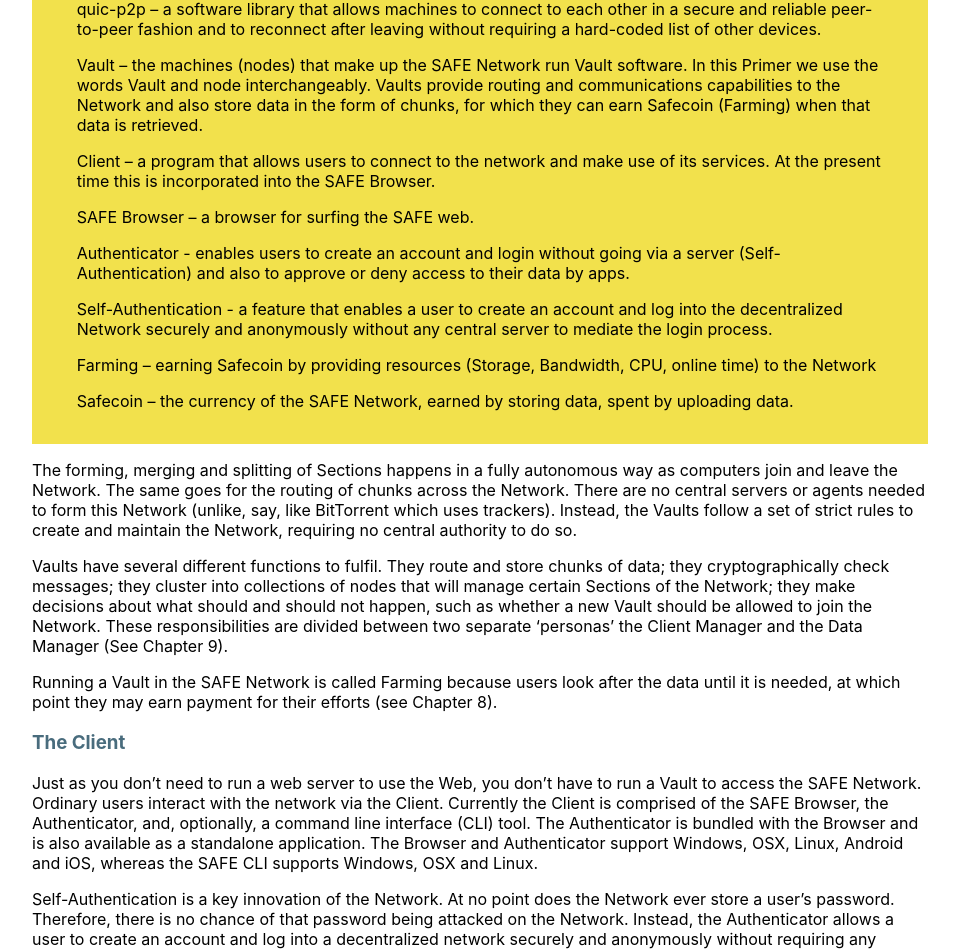
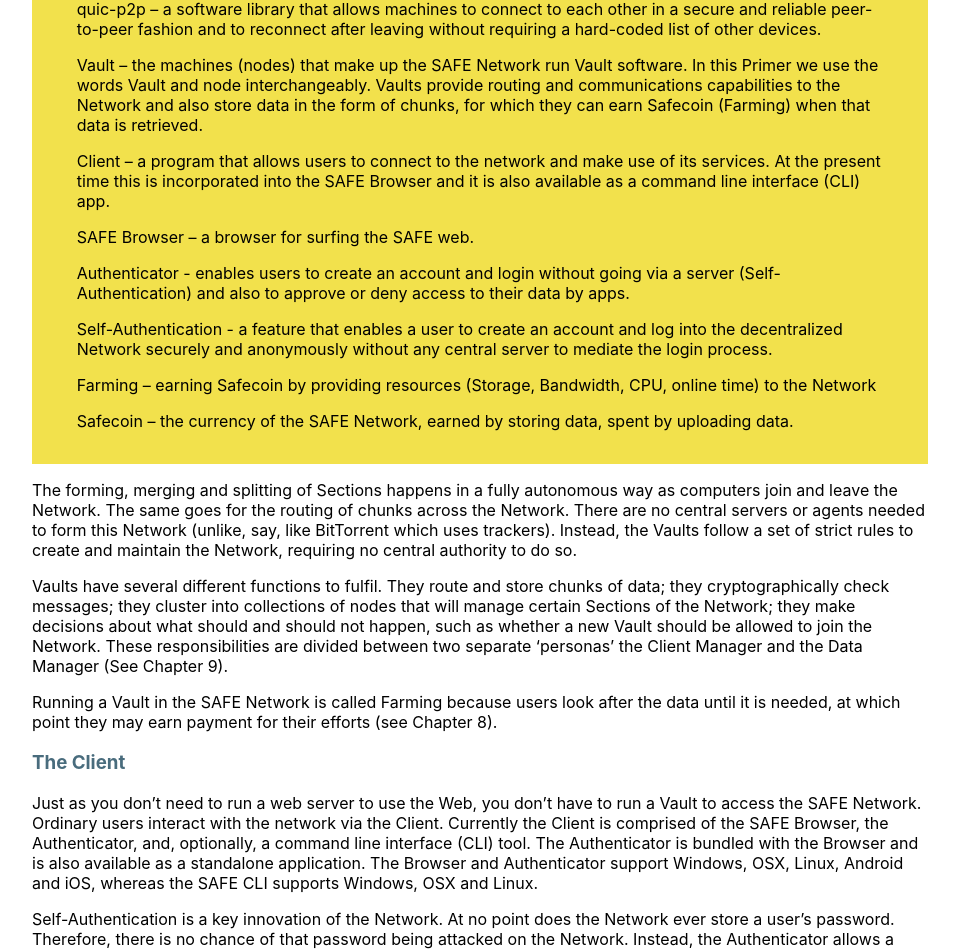
Before and after one commit to safenetwork/primer.safenetwork.org, a React (Create React App) app: page / in a window 1280 px wide. Shown: the part 6302-7253 px from the top of the page, without its empty margins (160-1119 px from the left). Built offline with nearby package versions, Linux system fonts and the light colour scheme; the HTML template or start-up script is replaced by a standard one.

Commit message:
Add CLI app

```diff
--- a/src/pages/Chap3.js
+++ b/src/pages/Chap3.js
@@ -40,7 +40,7 @@ const component = () => (
 
         <p>Vault &ndash; the machines (nodes) that make up the SAFE Network run Vault software. In this Primer we use the words Vault and node interchangeably. Vaults provide routing and communications capabilities to the Network and also store data in the form of chunks, for which they can earn Safecoin (Farming) when that data is retrieved.</p>
 
-        <p>Client &ndash; a program that allows users to connect to the network and make use of its services. At the present time this is incorporated into the SAFE Browser.</p>
+        <p>Client &ndash; a program that allows users to connect to the network and make use of its services. At the present time this is incorporated into the SAFE Browser and it is also available as a command line interface (CLI) app.</p>
 
         <p>SAFE Browser &ndash; a browser for surfing the SAFE web.</p>
 
```
